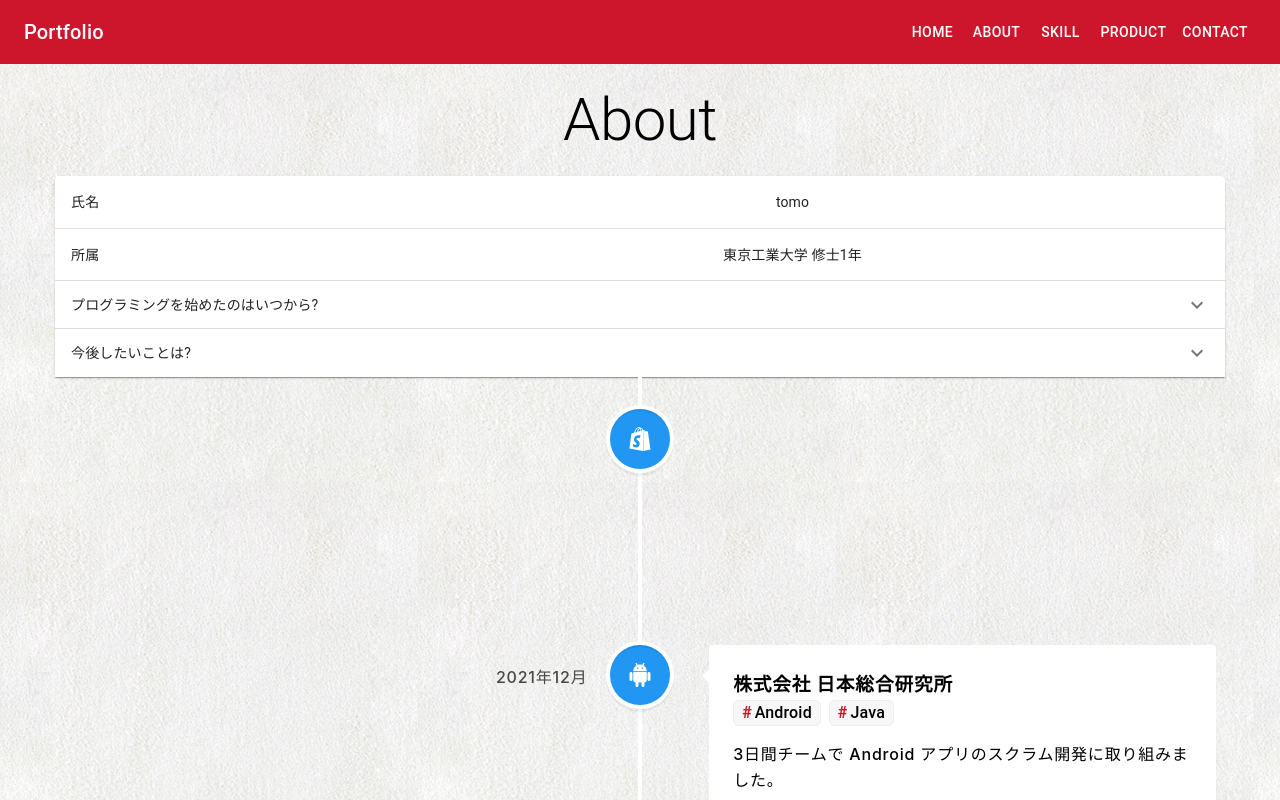
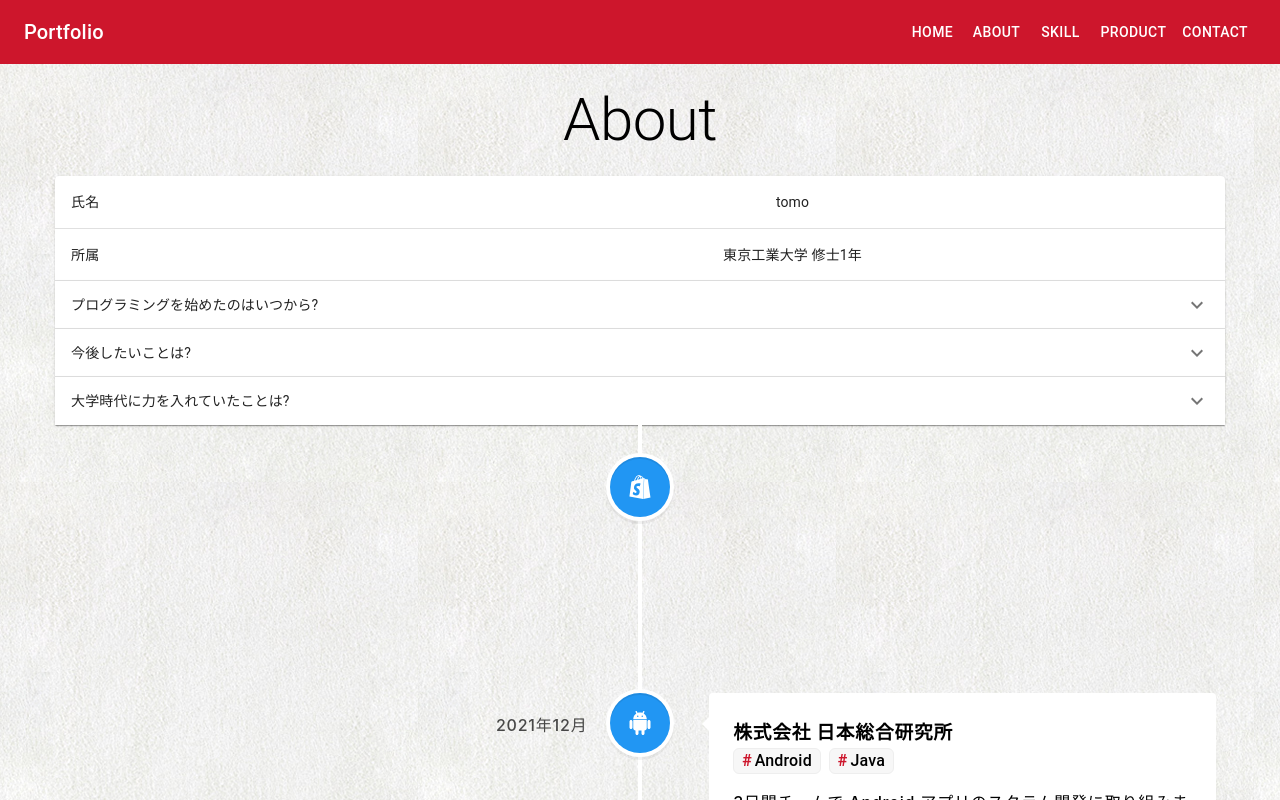
Before and after one commit to tomo1818/portfolio, a Next.js app: page /about in a window 1280 px wide. Shown: the top 800 px of the page. Built offline with nearby package versions, Linux system fonts and the light colour scheme.

Commit message:
about page更新

```diff
--- a/src/pages/about.tsx
+++ b/src/pages/about.tsx
@@ -42,12 +42,17 @@ const accordionInfo: AccordionInfo[] = [
   {
     question: 'プログラミングを始めたのはいつから?',
     answer:
-      '本格的に学習を始めたのは2021年の9月頃からです。再帰やリスト、スタック、キュー、木構造などの基礎的なアルゴリズムやデータ構造を学びました。個人で開発、学習を行いつつ企業のインターンシップ等に参加しています。',
+      'Web制作の学習は2021年初め頃から始めていましたが、本格的に学習を始めたのは2021年の9月頃からです。再帰やリスト、スタック、キュー、木構造などの基礎的なアルゴリズムやデータ構造を学びました。個人で開発、学習を行いつつ企業のインターンシップ等に参加しています。',
   },
   {
     question: '今後したいことは?',
     answer:
       '就職活動が落ち着いたらエンジニアとして長期インターンシップに挑戦したいと考えています。実務での開発経験を積みながらスキルアップしたいなと思っています。今はフロント領域を触ることが多いですがインフラやバックエンド周りも触ってみたいです。',
+  },
+  {
+    question: '大学時代に力を入れていたことは?',
+    answer:
+      '学部時代のアメリカンフットボール部での活動です。。最終学年にはリーグ優勝や個人賞の受賞を経験することが出来ました。学生の時にしか出来ない経験だったと感じています。',
   },
 ];
 
```
